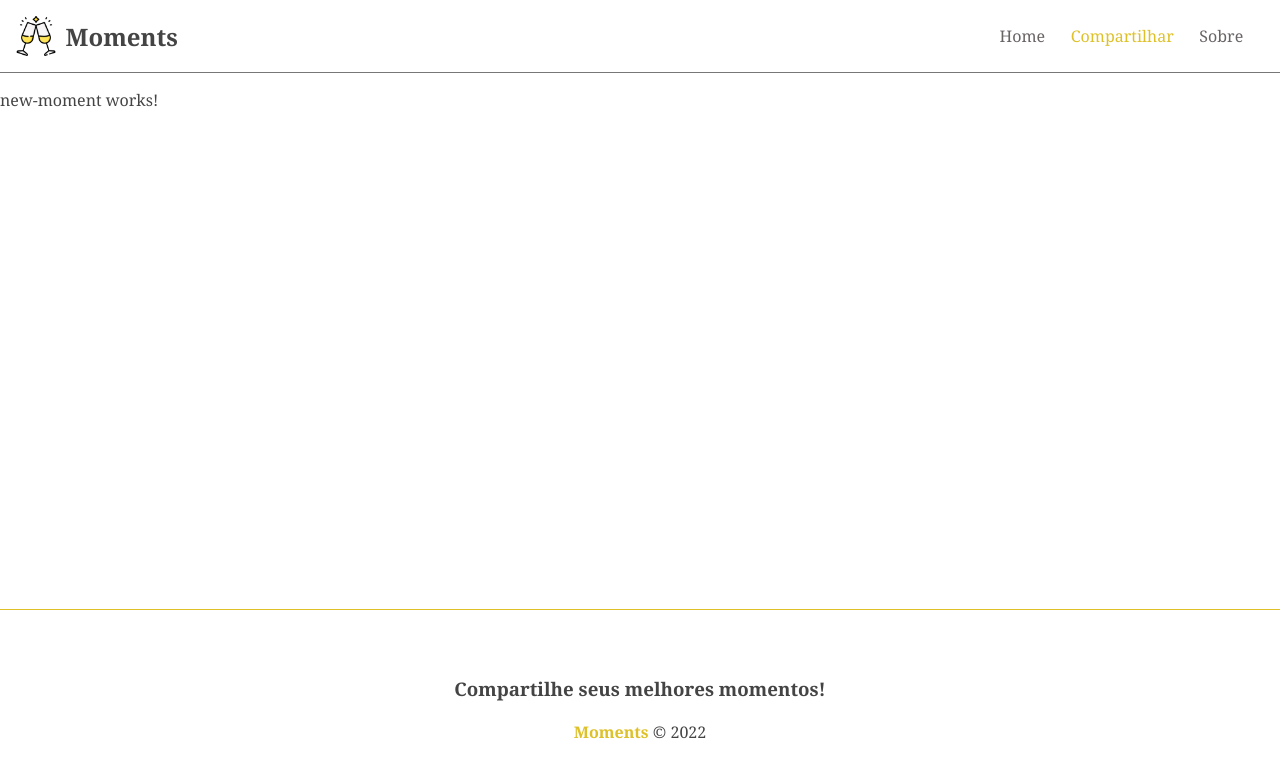
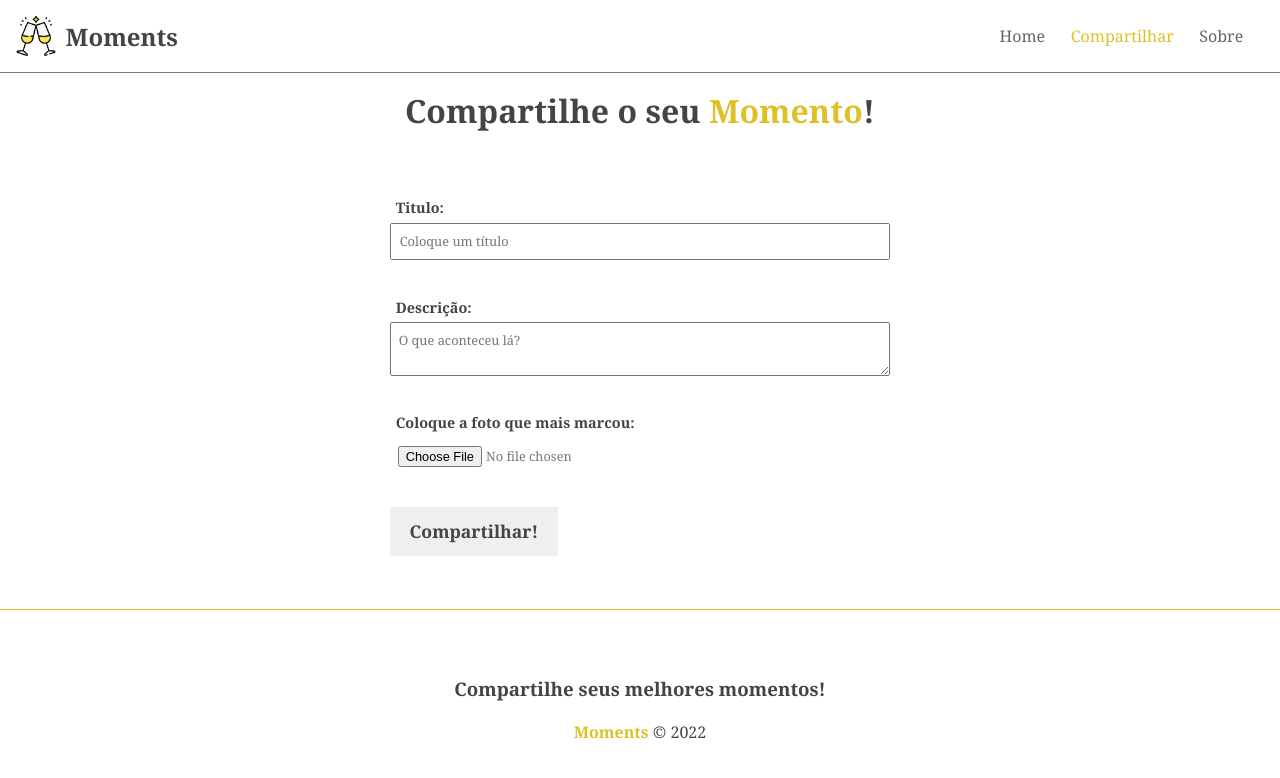
Before and after one commit to gustavomghisi7/Moments, an Angular app: page /moments/new in a window 1280 px wide. Shown: the top 778 px of the page. Built offline with nearby package versions, Linux system fonts and the light colour scheme.

Commit message:
formulário

```diff
--- a/src/app/app.module.ts
+++ b/src/app/app.module.ts
@@ -8,6 +8,7 @@
 import { AboutComponent } from './components/pages/about/about.component';
 import { HomeComponent } from './components/pages/home/home.component';
 import { NewMomentComponent } from './components/pages/new-moment/new-moment.component';
+import { MomentFormComponent } from './components/moment-form/moment-form.component';
 
 @NgModule({
   declarations: [
@@ -16,7 +17,8 @@
     FooterComponent,
     AboutComponent,
     HomeComponent,
-    NewMomentComponent
+    NewMomentComponent,
+    MomentFormComponent
   ],
   imports: [
     BrowserModule,
--- /dev/null
+++ b/src/app/components/moment-form/moment-form.component.html
@@ -0,0 +1,15 @@
+<form>
+    <div class="form-group">
+        <label for="title">Titulo:</label>
+        <input type="text" placeholder="Coloque um título" required />
+    </div>
+    <div class="form-group">
+        <label for="description">Descrição:</label>
+        <textarea placeholder="O que aconteceu lá?" required></textarea>
+    </div>
+    <div class="form-group">
+        <label for="image">Coloque a foto que mais marcou:</label>
+        <input type="file">
+    </div>
+    <input type="submit" value="{{ btnText }}" />
+</form>
--- /dev/null
+++ b/src/app/components/moment-form/moment-form.component.ts
@@ -0,0 +1,16 @@
+import { Component, Input, OnInit } from '@angular/core';
+
+@Component({
+  selector: 'app-moment-form',
+  templateUrl: './moment-form.component.html',
+  styleUrls: ['./moment-form.component.css']
+})
+export class MomentFormComponent implements OnInit {
+  @Input() btnText!: string
+
+  constructor() { }
+
+  ngOnInit(): void {
+  }
+
+}
--- a/src/app/components/pages/new-moment/new-moment.component.css
+++ b/src/app/components/pages/new-moment/new-moment.component.css
@@ -0,0 +1,9 @@
+h2 {
+    text-align: center;
+    margin-bottom: 1em;
+    font-size: 2em;
+}
+
+h2 span {
+    color: #dec129;
+}
--- a/src/app/components/pages/new-moment/new-moment.component.html
+++ b/src/app/components/pages/new-moment/new-moment.component.html
@@ -1 +1,2 @@
-<p>new-moment works!</p>
+<h2>Compartilhe o seu <span>Momento</span>!</h2>
+<app-moment-form [btnText]="btnText"></app-moment-form>
--- a/src/app/components/pages/new-moment/new-moment.component.ts
+++ b/src/app/components/pages/new-moment/new-moment.component.ts
@@ -6,6 +6,7 @@
   styleUrls: ['./new-moment.component.css']
 })
 export class NewMomentComponent implements OnInit {
+  btnText = "Compartilhar!";
 
   constructor() { }
 
--- a/src/styles.css
+++ b/src/styles.css
@@ -15,3 +15,45 @@
 a:hover {
     color: #ccac0d;
 }
+
+
+/* Form */
+form {
+    width: 500px;
+    margin: 60px auto;
+}
+
+.form-group {
+    display: flex;
+    flex-direction: column;
+    margin-bottom: 2em;
+}
+
+.form-group label {
+    font-weight: bold;
+    font-size: .9em;
+    margin: .4em;
+}
+
+.form-group input,
+.form-group textarea {
+    padding: .6em;
+    color: #777;
+    font-size: 0.8em;
+}
+
+input[type="submit"] {
+    background-color: #efefef;
+    border: 2px solid transparent;
+    padding: 0.6em 1em;
+    font-weight: bold;
+    font-size: 1.1em;
+    cursor: pointer;
+    transition: 0.4s;
+}
+
+input[type="submit"]:hover {
+    color: #dec129;
+    border-color: #dec129;
+    background-color: transparent;
+}
```
Also changed, not shown: src/app/components/moment-form/moment-form.component.css (added), 1 other file (tests, documents, lock files or other folders).
